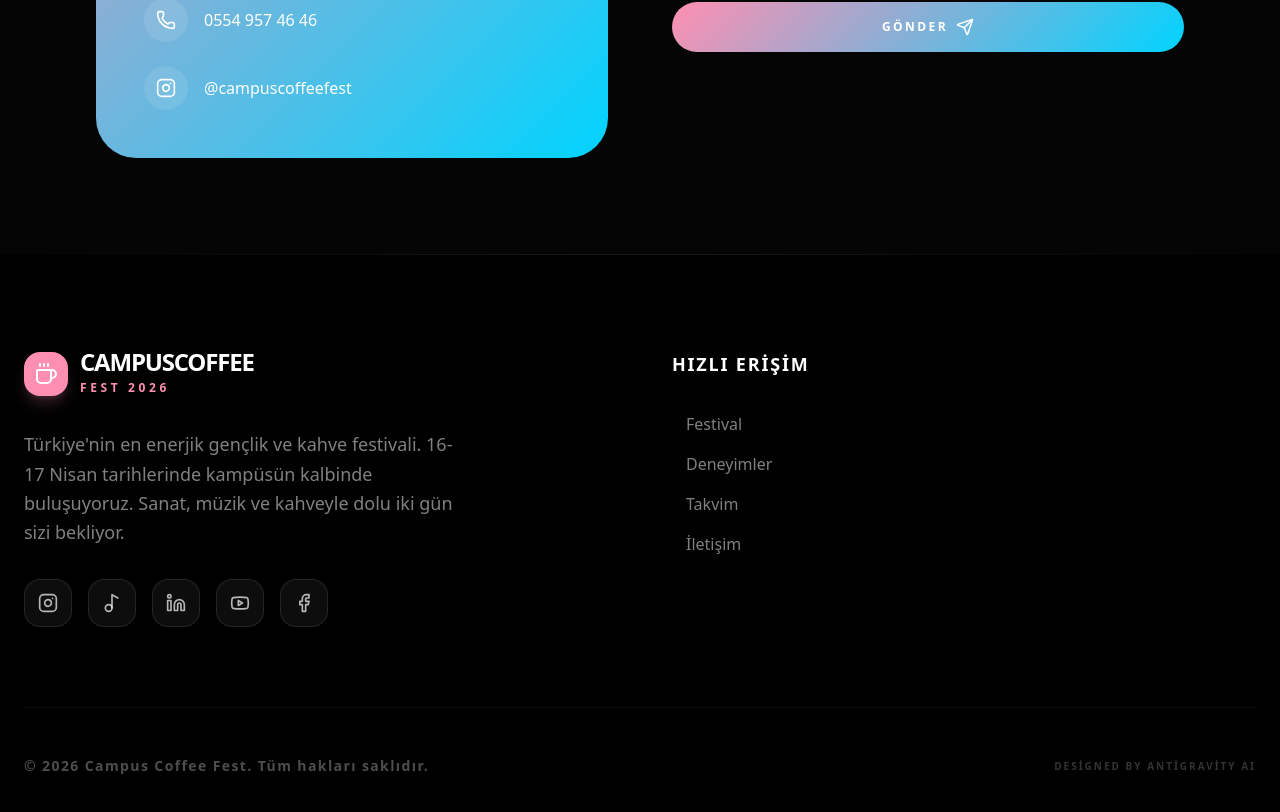
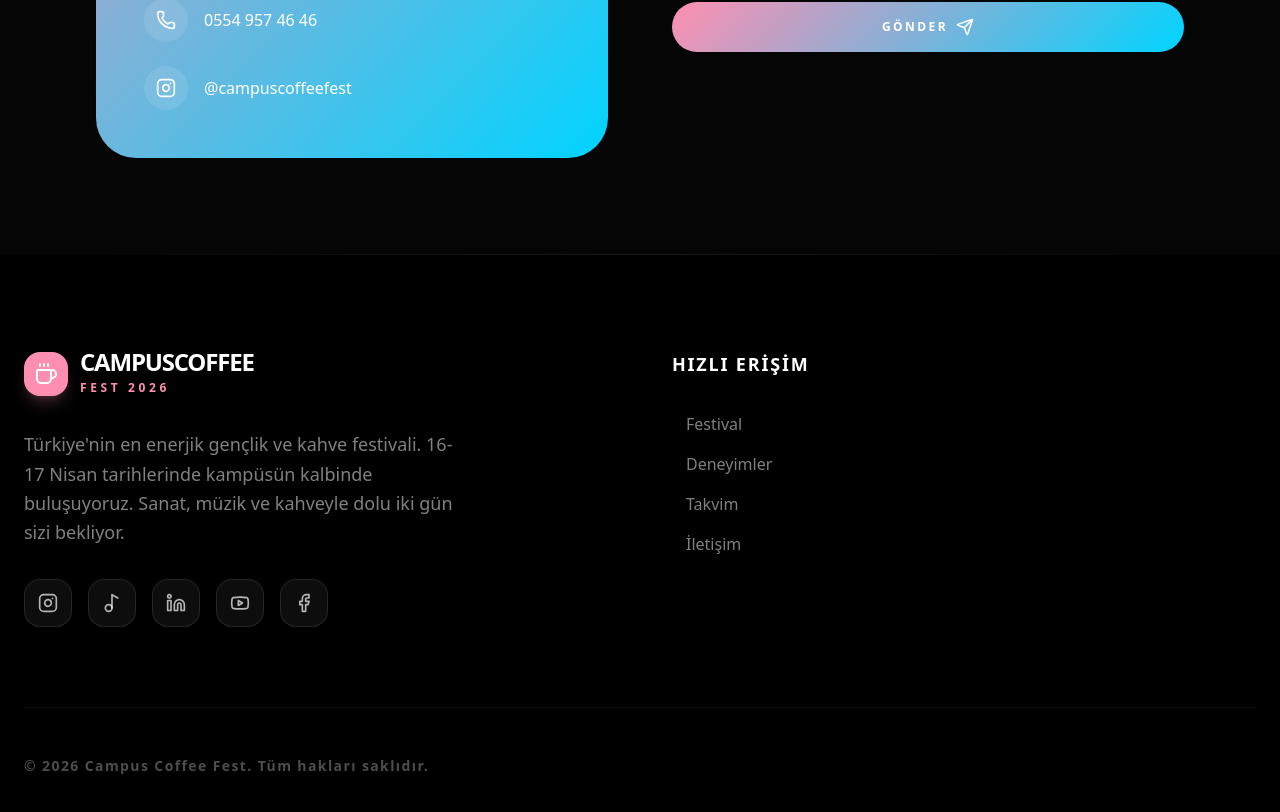
Before and after one commit to obrethyamamoto-del/CCF, a Next.js app: page / in a window 1280 px wide. Shown: the part 4864-5676 px from the top of the page. Built offline with nearby package versions, Linux system fonts and the light colour scheme.

Commit message:
Remove Designed by Antigravity AI from Footer

```diff
--- a/src/components/organisms/Footer.tsx
+++ b/src/components/organisms/Footer.tsx
@@ -79,9 +79,7 @@ export const Footer = () => {
           <Typography variant="caption" className="normal-case text-white/30">
             © 2026 Campus Coffee Fest. Tüm hakları saklıdır.
           </Typography>
-          <div className="flex items-center gap-6">
-             <span className="text-[10px] font-bold text-white/20 uppercase tracking-[0.2em]">Designed by Antigravity AI</span>
-          </div>
+
         </div>
       </div>
     </footer>
```
